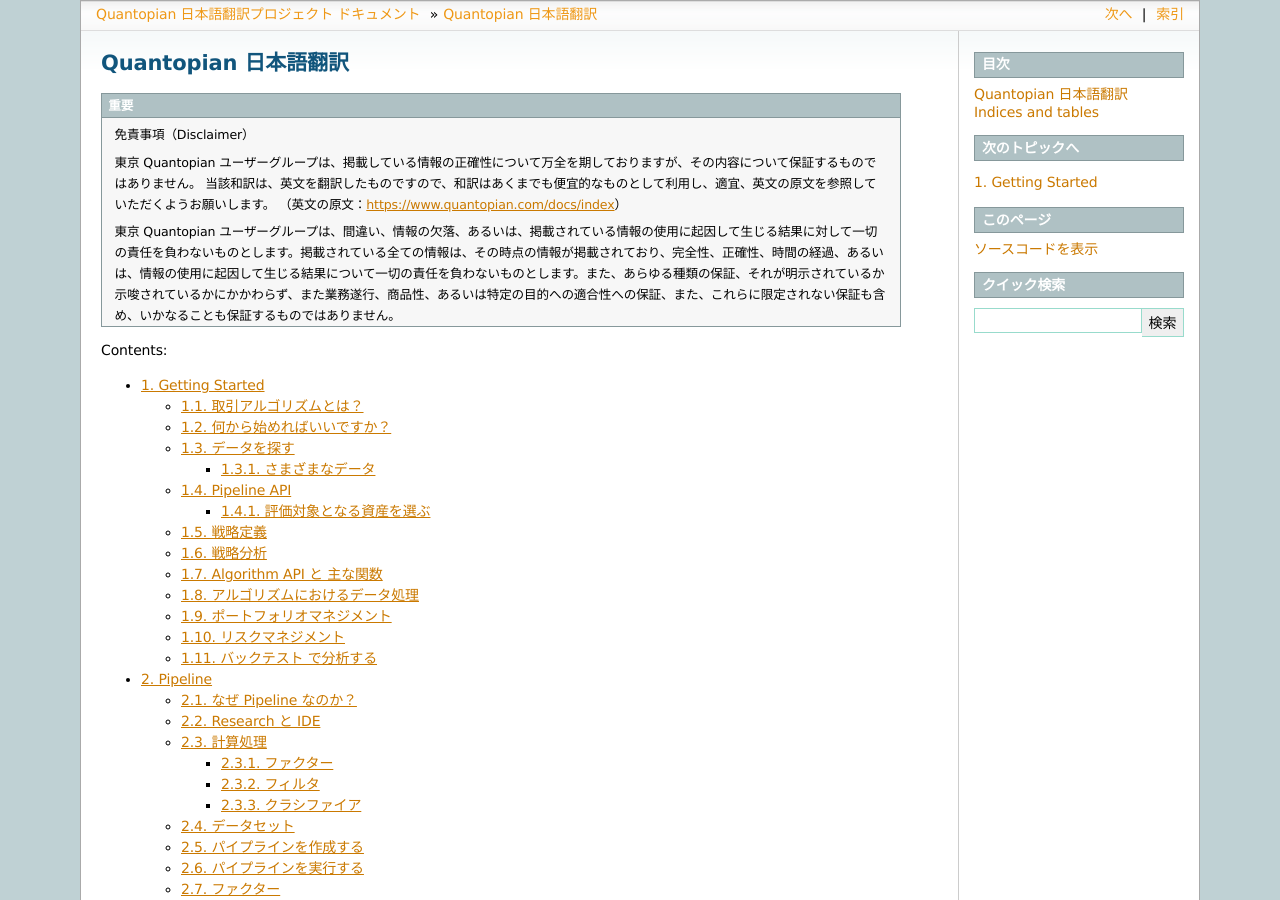
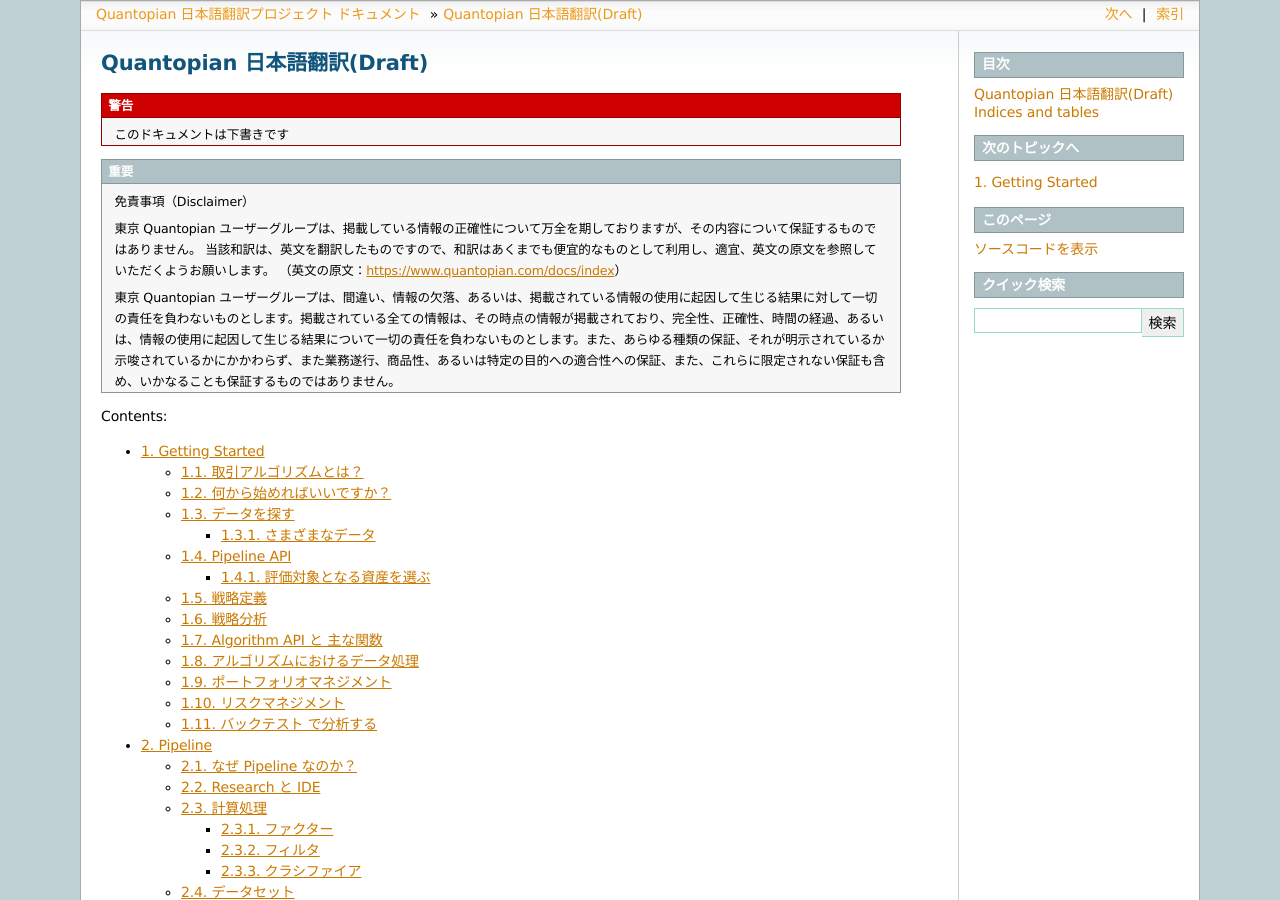
Before and after one commit to tokyoquantopian/quantopian-doc-ja-draft, a Sphinx documentation site: the page built from source/index.rst, in a window 1280 px wide and 900 px high. Built offline with Sphinx 7.4.7, drawn with Linux system fonts in a browser that asks for light colours; some of the changed text lies outside the part shown.

Commit message:
merge drafts

```diff
--- a/source/index.rst
+++ b/source/index.rst
@@ -3,8 +3,12 @@
    You can adapt this file completely to your liking, but it should at least
    contain the root `toctree` directive.
 
-Quantopian 日本語翻訳
-=====================
+Quantopian 日本語翻訳(Draft)
+============================
+
+.. warning::
+
+   このドキュメントは下書きです
 
 .. important:: 免責事項（Disclaimer）
 
```
